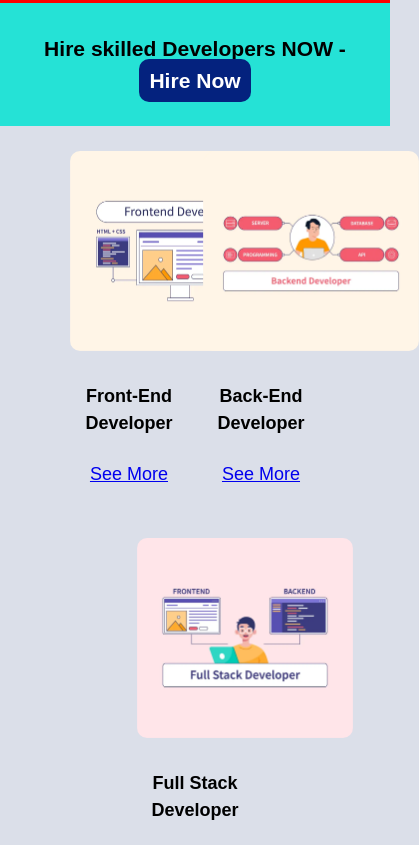
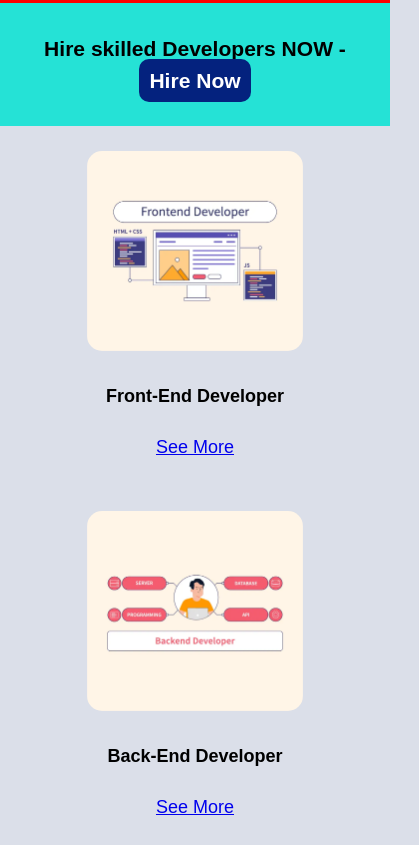
Before and after one commit to nirnaywork/Epicity, a plain HTML site: page index.html in a window 390 px wide. Shown: the part 706-1551 px from the top of the page, 419 px wide, since content can reach past the window. Drawn offline with Linux system fonts and the light colour scheme.

Commit message:
mobile view better

```diff
--- a/style.css
+++ b/style.css
@@ -96,13 +96,13 @@ nav a{
 
 .role{
     display: inline-block;
-    width: 30%;
+    width: 250px;
     padding: 5px;
     margin: 20px 0px;
 }
 
 .role img{
-    border-radius: 10px;
+    border-radius: 15px;
 }
 
 footer{
```
